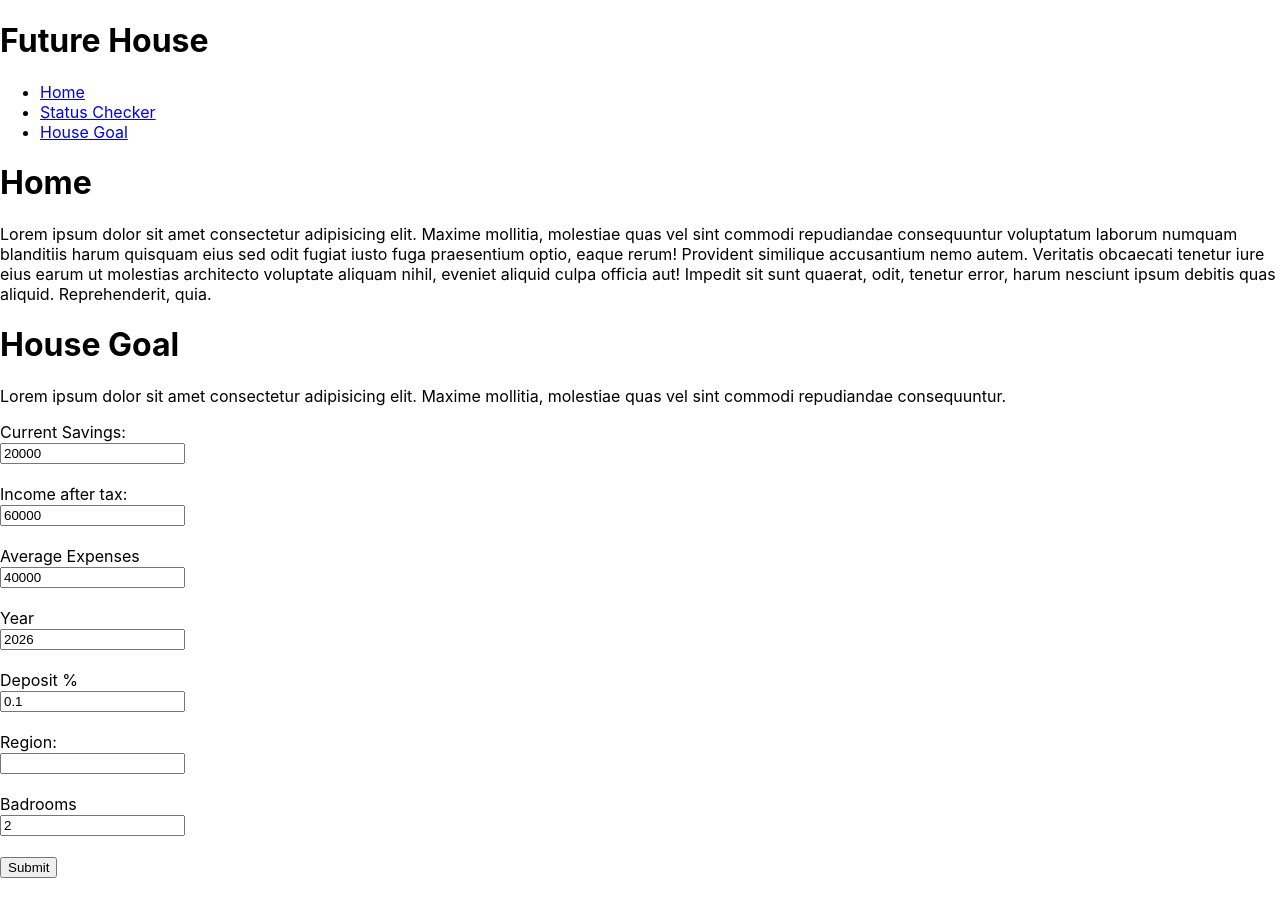
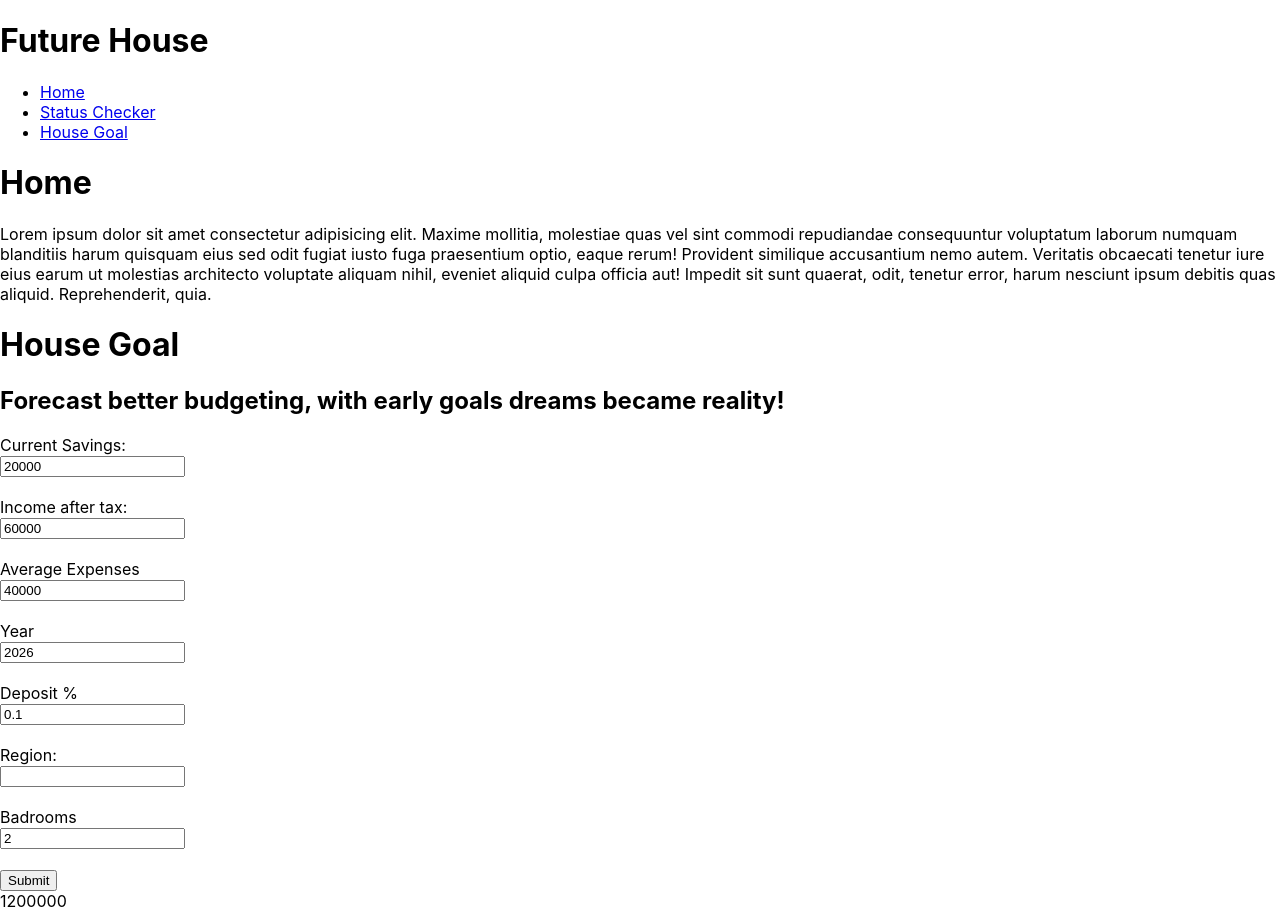
Before and after one commit to Spend-Right/future-first-house, a React (Create React App) app in the folder future-house-app/: page /#/housegoal in a window 1280 px wide. Before the commit the page ends 878 px from the top, so only its background shows below. Built offline with nearby package versions, Linux system fonts and the light colour scheme.

Commit message:
Add containers for main sections of house goal

```diff
--- a/future-house-app/src/pages/HouseGoal.js
+++ b/future-house-app/src/pages/HouseGoal.js
@@ -34,10 +34,9 @@ function HouseGoal() {
                 <h1>House Goal </h1>
             </header>
             <body>
-                <p>
-                    Lorem ipsum dolor sit amet consectetur adipisicing elit. Maxime mollitia,
-                    molestiae quas vel sint commodi repudiandae consequuntur.
-                </p>
+                <h2>Forecast better budgeting, with early goals dreams became reality!</h2>
+
+                <div class="userInput">
                     <form onSubmit={submitButton}>
                         <label for="currentSavings">Current Savings:</label><br/>
                         <input type="number" name="currentSavings" onChange={inputsHandler} value={inputField.currentSavings}></input><br/><br/>
@@ -62,8 +61,14 @@ function HouseGoal() {
 
                         <input type="submit" value="Submit"></input>
                     </form>
+                </div>
 
-                {/* <ShowBuget inputField=inputFi/> */}
+                <div class="result">
+                    <text>
+                        {calcBudget(inputField.currentSavings, inputField.income, inputField.expenses, inputField.year, inputField.deposit)}
+                    </text>
+                </div>
+
             </body>
         </div>
     );
```
Lines whose indentation alone changed are shown as unchanged.
